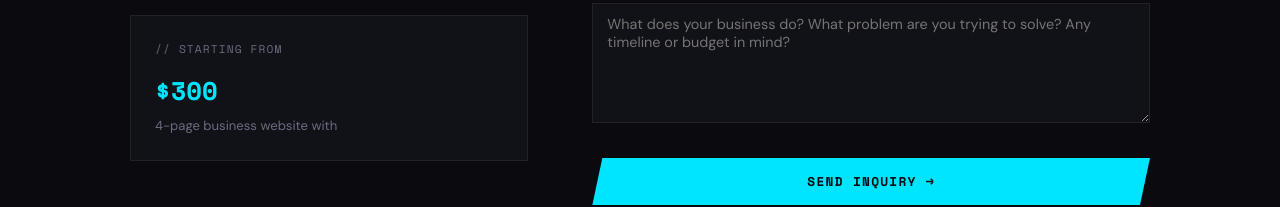
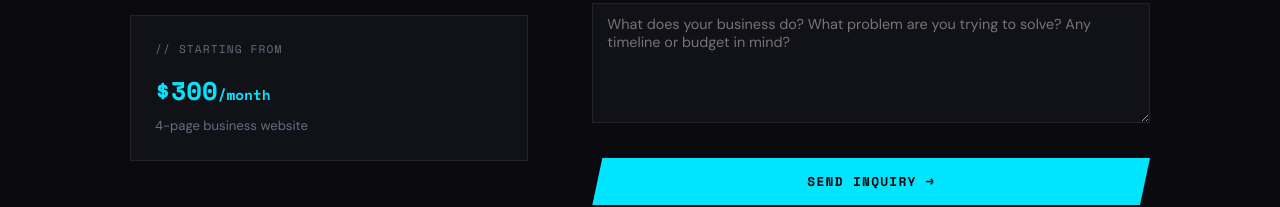
Before and after one commit to antuonettte/antuonettte.github.io, a React (Create React App) app: page /contact in a window 1280 px wide. Shown: the part 686-893 px from the top of the page. Built offline with nearby package versions, Linux system fonts and the light colour scheme.

Commit message:
Made some corrections and styling.

```diff
--- a/src/pages/Contact.jsx
+++ b/src/pages/Contact.jsx
@@ -8,6 +8,8 @@ const projectTypes = [
   'Landing page',
   'E-commerce',
   'Ongoing maintenance',
+  'SEO optimization',
+  'Application development',
   'Other',
 ];
 
@@ -95,8 +97,8 @@ function ContactForm() {
 
           <div className={styles.pricing}>
             <div className={styles.pricingLabel}>// starting from</div>
-            <div className={styles.price}>$300</div>
-            <div className={styles.priceSub}>4-page business website with</div>
+            <div className={styles.price}>$300<span style={{ fontSize: '0.9rem' }}>/month</span></div>
+            <div className={styles.priceSub}>4-page business website</div>
           </div>
         </div>
 
```
